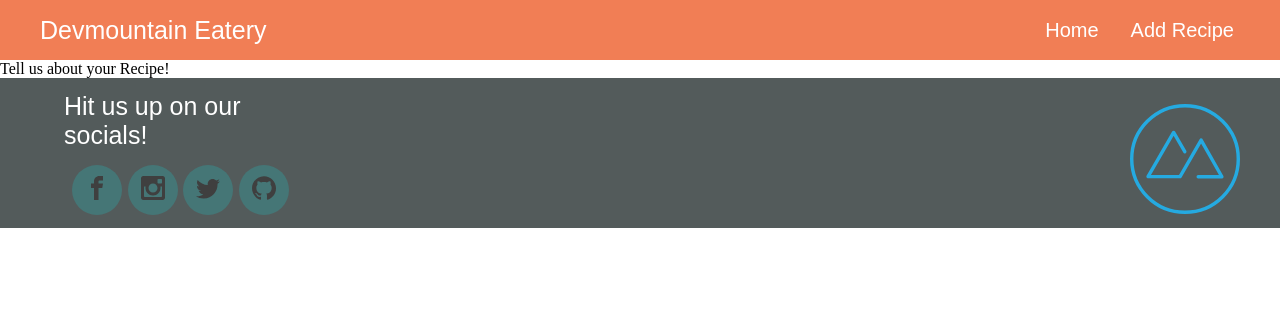
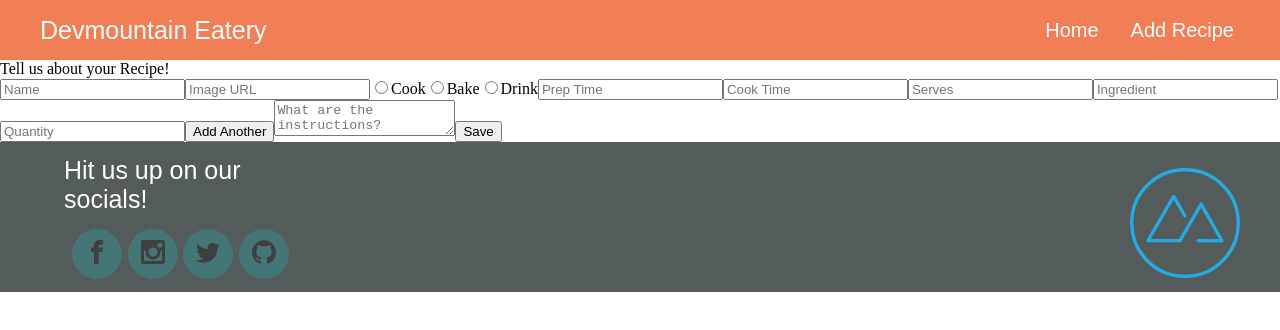
Before and after one commit to JaclynFoster/recipe-app, a React (Create React App) app: page /newRecipe in a window 1280 px wide. Shown: the top 330 px of the page. Built offline with nearby package versions, Linux system fonts and the light colour scheme.

Commit message:
completed part 4

```diff
--- a/package.json
+++ b/package.json
@@ -7,7 +7,7 @@
     "@testing-library/react": "^13.3.0",
     "@testing-library/user-event": "^13.5.0",
     "axios": "^0.27.2",
-    "formik": "^2.2.9",
+    "formik": "^2.4.2",
     "react": "^18.2.0",
     "react-dom": "^18.2.0",
     "react-icons": "^4.4.0",
--- a/src/components/newRecipeComponents/NewRecipeScreen.jsx
+++ b/src/components/newRecipeComponents/NewRecipeScreen.jsx
@@ -1,12 +1,120 @@
-import React from "react";
+import React, { useState } from 'react'
+import { Formik } from 'formik'
 
 const NewRecipeScreen = () => {
+  const [ingredients, setIngredients] = useState([])
+  const [name, setName] = useState('')
+  const [quantity, setQuantity] = useState('')
+
+  const initialValues = {
+    type: '',
+    recipeName: '',
+    imageURL: '',
+    prepTime: '',
+    cookTime: '',
+    serves: '',
+    ingredients: [],
+    instructions: ''
+  }
+
+  const addIngredient = () => {
+    setIngredients([...ingredients, { name, quantity }])
+    setName('')
+    setQuantity('')
+  }
+
+  const onSubmit = values => {
+    values.ingredients = ingredients
+    console.log('values:', values, ingredients)
+  }
+
   return (
     <section>
       <h1>Tell us about your Recipe!</h1>
-      {/* Here you will have a large form. Be prepared, part 4 will have you build this form in detail, and part 5 will have you style it. Do your best! */}
+      <Formik initialValues={initialValues} onSubmit={onSubmit}>
+        {({ values, handleChange, handleSubmit }) => (
+          <form onSubmit={handleSubmit}>
+            <input
+              onChange={handleChange}
+              value={values.recipeName}
+              placeholder="Name"
+              name="recipeName"
+            />
+            <input
+              onChange={handleChange}
+              value={values.imageURL}
+              placeholder="Image URL"
+              name="imageURL"
+            />
+            <input
+              onChange={handleChange}
+              value={values.type}
+              type="radio"
+              placeholder="Cook"
+              name="type"
+            />
+            <label>Cook</label>
+            <input
+              onChange={handleChange}
+              value={values.type}
+              type="radio"
+              placeholder="Bake"
+              name="type"
+            />
+            <label>Bake</label>
+            <input
+              onChange={handleChange}
+              value={values.type}
+              type="radio"
+              placeholder="Drink"
+              name="type"
+            />
+            <label>Drink</label>
+            <input
+              onChange={handleChange}
+              value={values.prepTime}
+              placeholder="Prep Time"
+              name="prepTime"
+            />
+            <input
+              onChange={handleChange}
+              value={values.cookTime}
+              placeholder="Cook Time"
+              name="cookTime"
+            />
+            <input
+              onChange={handleChange}
+              value={values.serves}
+              placeholder="Serves"
+              name="serves"
+            />
+            <input
+              onChange={e => setName(e.target.value)}
+              value={name}
+              placeholder="Ingredient"
+              name="ingredients"
+            />
+            <input
+              name="quantity"
+              onChange={e => setQuantity(e.target.value)}
+              value={quantity}
+              placeholder="Quantity"
+            />
+            <button type="button" className="add-btn" onClick={addIngredient}>
+              Add Another
+            </button>
+            <textarea
+              onChange={handleChange}
+              value={values.instructions}
+              placeholder="What are the instructions?"
+              name="instructions"
+            />
+            <button type="button">Save</button>
+          </form>
+        )}
+      </Formik>
     </section>
-  );
-};
+  )
+}
 
-export default NewRecipeScreen;
+export default NewRecipeScreen
```
Also changed, not shown: 1 other file (tests, documents, lock files or other folders).
